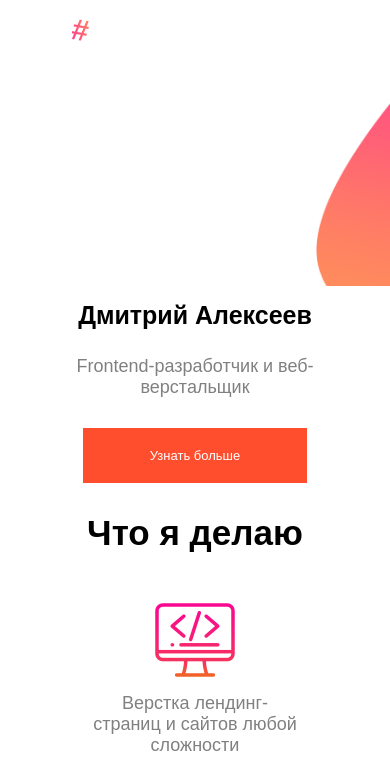
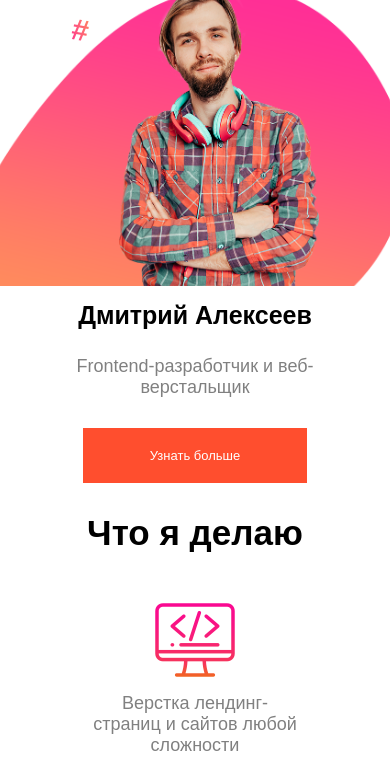
Before and after one commit to worker2087/worker2087.github.io, a plain HTML site: page index.html in a window 390 px wide. Shown: the part 204-977 px from the top of the page. Drawn offline with Linux system fonts and the light colour scheme.

Commit message:
правки!

```diff
--- a/css/styles.css
+++ b/css/styles.css
@@ -773,7 +773,7 @@ main {
 
 .main-screen__photo {
   top: 44px;
-  right: -px;
+  right: -50px;
 }
 
 .photo {
```
Also changed, not shown: 1 other file.
